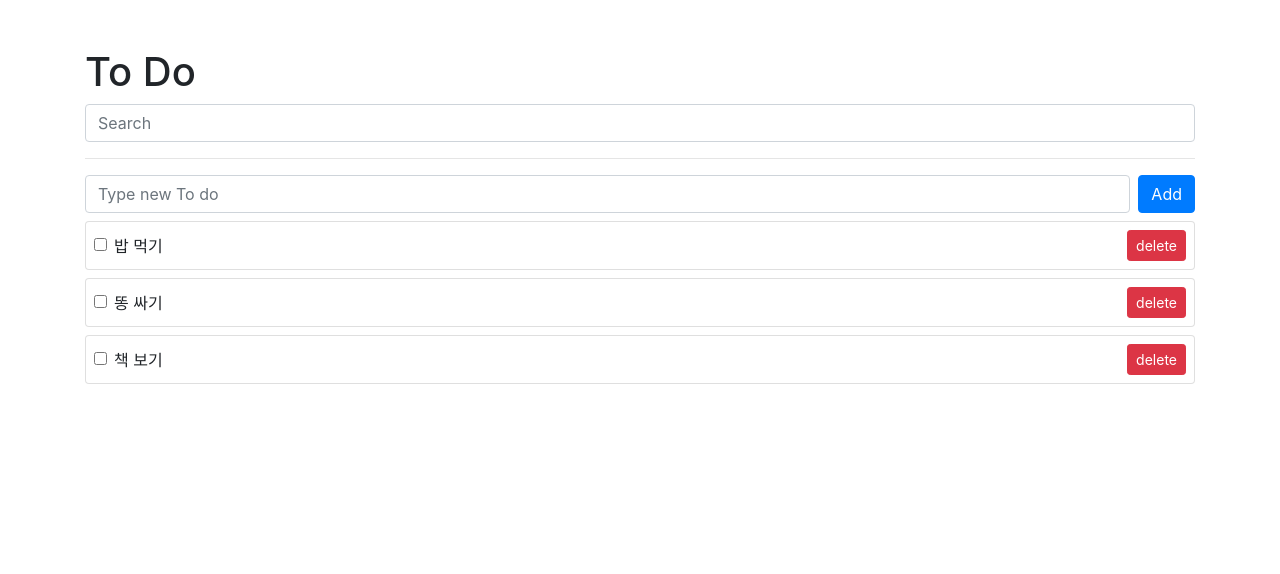
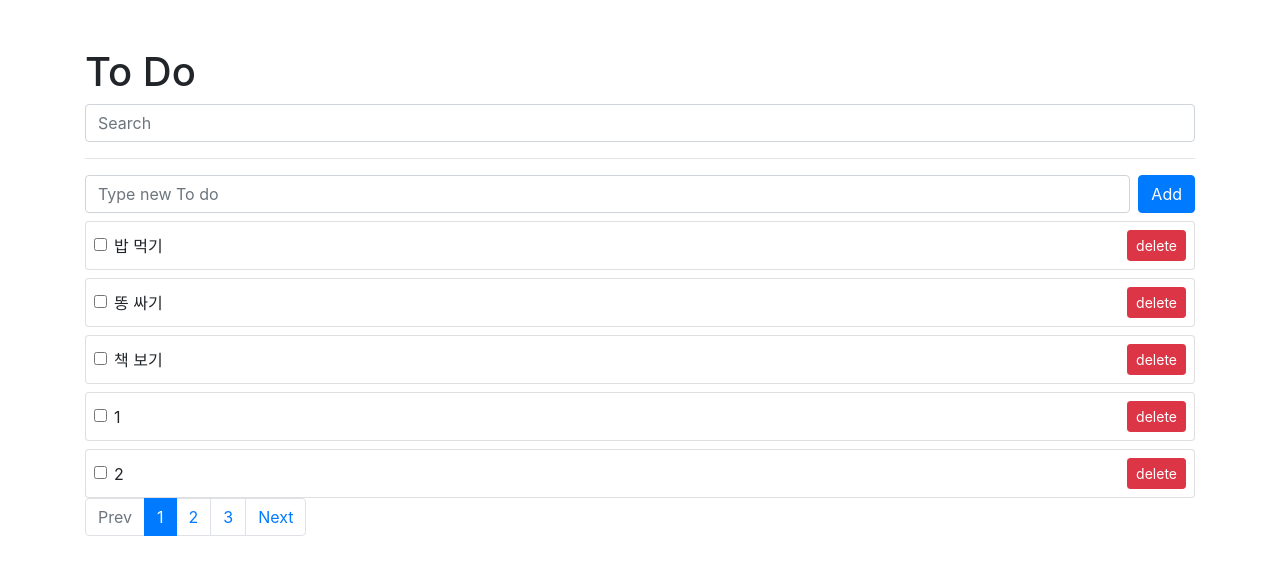
Before and after one commit to BeomSeokYu/Practice-Vue, a Vue app: page / in a window 1280 px wide. Shown: the top 574 px of the page. Built offline with nearby package versions, Linux system fonts and the light colour scheme; data requests are answered from the project's data file.

Commit message:
~ pagination

```diff
--- a/db.json
+++ b/db.json
@@ -14,6 +14,51 @@
       "subject": "책 보기",
       "complated": false,
       "id": 4
+    },
+    {
+      "subject": "1",
+      "complated": false,
+      "id": 5
+    },
+    {
+      "subject": "2",
+      "complated": false,
+      "id": 6
+    },
+    {
+      "subject": "3",
+      "complated": false,
+      "id": 7
+    },
+    {
+      "subject": "4",
+      "complated": false,
+      "id": 8
+    },
+    {
+      "subject": "5",
+      "complated": false,
+      "id": 9
+    },
+    {
+      "subject": "6",
+      "complated": false,
+      "id": 10
+    },
+    {
+      "subject": "7",
+      "complated": false,
+      "id": 11
+    },
+    {
+      "subject": "8",
+      "complated": false,
+      "id": 12
+    },
+    {
+      "subject": "9",
+      "complated": false,
+      "id": 13
     }
   ]
 }
--- a/src/App.vue
+++ b/src/App.vue
@@ -21,6 +21,30 @@
       :todos="filteredTodos"
       @toggle-todo="toggleTodo"
       @delete-todo="deleteTodo"/>
+
+    <nav aria-label="Page navigation example">
+      <ul class="pagination">
+        <li
+          class="page-item"
+          :class="currentPage === 1 ? 'disabled' : ''"
+          @click="currentPage > 1 ? getTodos(currentPage - 1) : null"
+        ><a class="page-link" href="#">Prev</a>
+        </li>
+        <li
+          class="page-item"
+          v-for="page in numberOfPages"
+          :class="currentPage === page ? 'active' : ''"
+          :key="page">
+          <a class="page-link" @click="getTodos(page)">{{ page }}</a>
+        </li>
+        <li
+          class="page-item"
+          :class="currentPage === numberOfPages ? 'disabled' : ''"
+          @click="currentPage < numberOfPages ? getTodos(currentPage + 1) : null"
+          ><a class="page-link" href="#">Next</a>
+        </li>
+      </ul>
+    </nav>
   </div>
 </template>
 
@@ -41,7 +65,17 @@ export default {
 
     const todos = ref([]);
 
+    const totalCount = ref(0);
+
+    const limit = ref(5);
+
+    const currentPage = ref(1);
+
     const searchText = ref('');
+
+    const numberOfPages = computed(() => {
+      return Math.ceil(totalCount.value / limit.value);
+    })
 
     const filteredTodos = computed(() => {
       if (searchText.value) {
@@ -95,13 +129,14 @@ export default {
       }
     }
 
-    const getTodos = async () => {
+    const getTodos = async (page = currentPage.value) => {
+      currentPage.value = page;
       try {
-        const res = await axios.get('http://localhost:3000/todos')
-        todos.value = res.data
+        const res = await axios.get(`http://localhost:3000/todos?_page=${currentPage.value}&_limit=${limit.value}`)
+        todos.value = res.data;
+        totalCount.value = res.headers['x-total-count']
       } catch (err) {
         console.error(err);
-        alert('목록을 가져오는데 실패하였습니다.')
       }
     }
 
@@ -118,6 +153,8 @@ export default {
       deleteTodo,
       todoStyle,
       searchText,
+      numberOfPages,
+      currentPage,
     }
   }
 }
@@ -131,4 +168,7 @@ export default {
   text-decoration: line-through;
   color: gray;
 }
+.page-link {
+  cursor: pointer;
+}
 </style>
```
